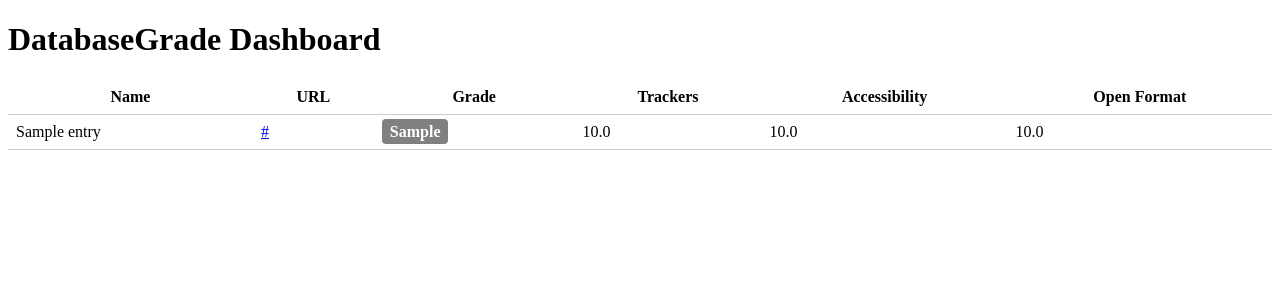
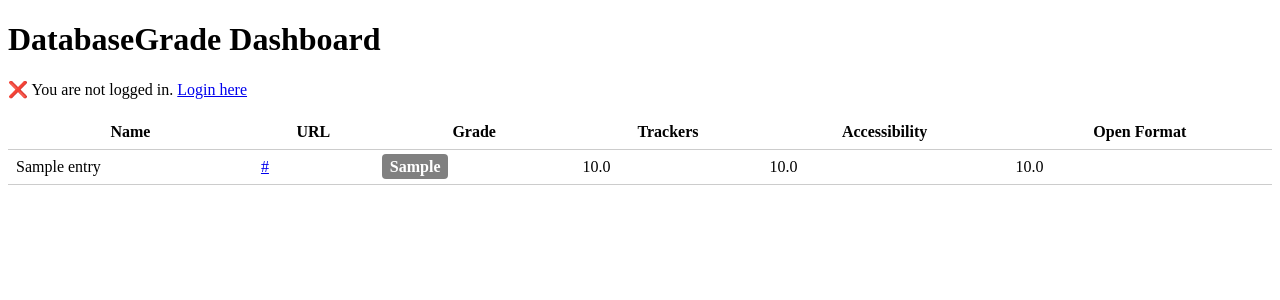
Before and after one commit to johnschriner/databasegrades, a Flask app: page /dashboard in a window 1280 px wide. Shown: the top 300 px of the page. Run offline with Flask 3, Linux system fonts and the light colour scheme; tables that the repository leaves empty hold one stand-in row (values such as "Sample post").

Commit message:
some display of the logged in user

```diff
--- a/templates/dashboard.html
+++ b/templates/dashboard.html
@@ -10,6 +10,12 @@
 </head>
 <body>
   <h1>DatabaseGrade Dashboard</h1>
+  {% if current_user.is_authenticated %}
+  <p>✅ Logged in as: <strong>{{ current_user.email }}</strong></p>
+{% else %}
+  <p>❌ You are not logged in. <a href="{{ url_for('login') }}">Login here</a></p>
+{% endif %}
+
   <table>
     <thead>
       <tr>
```
